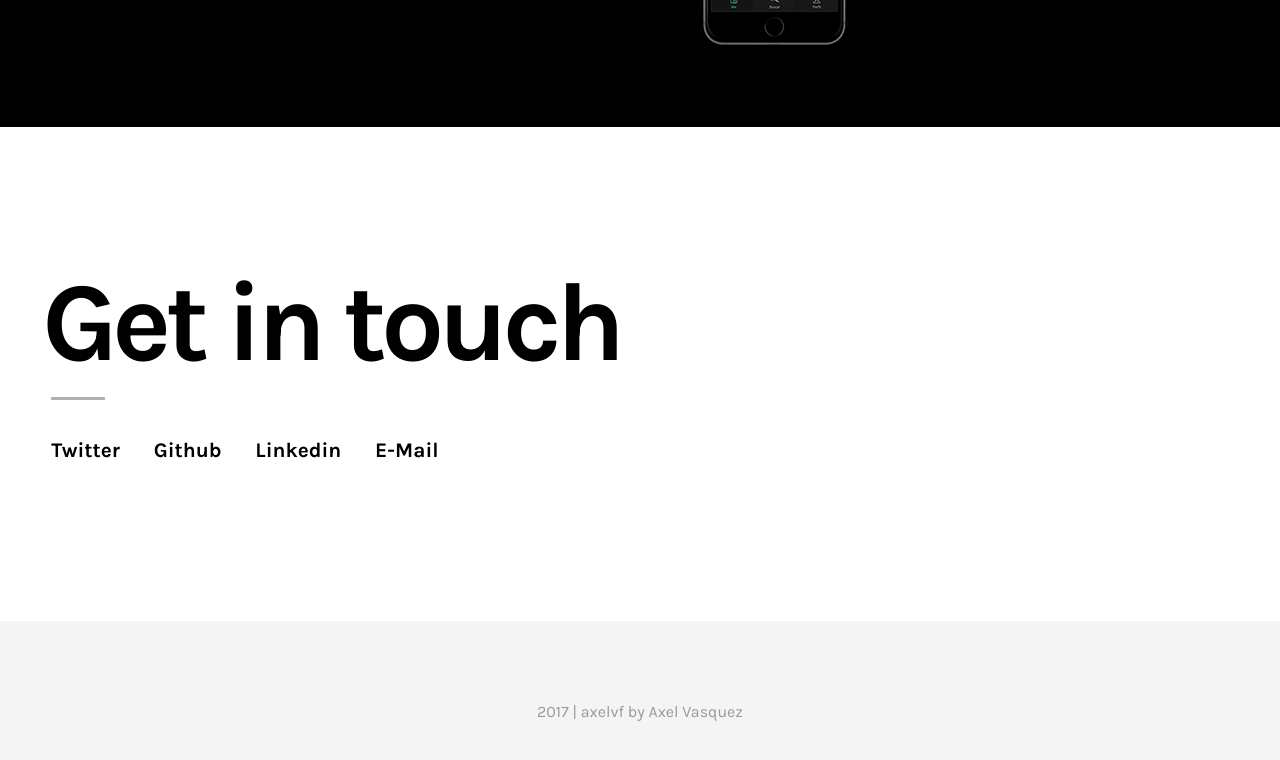
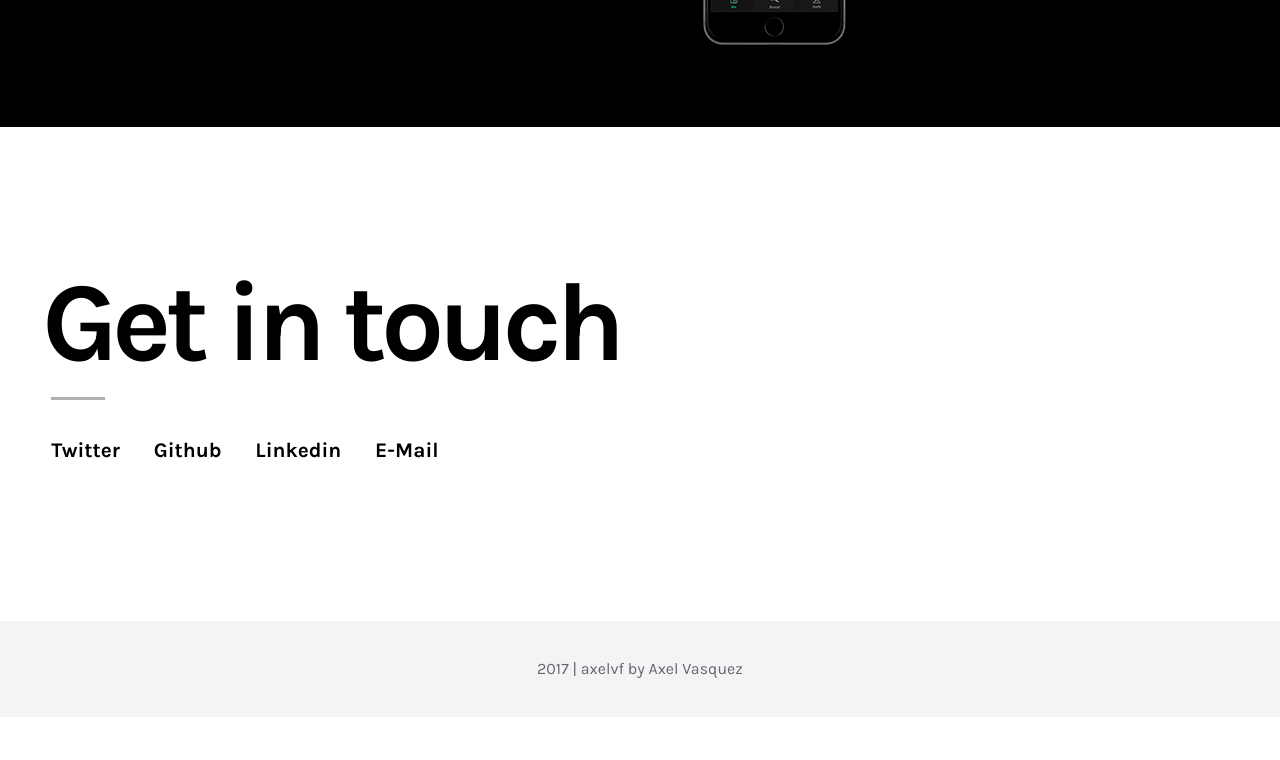
Before and after one commit to axelvf/axelvf.github.io, a plain HTML site: page index.html in a window 1280 px wide. Shown: the part 2157-2917 px from the top of the page. After the commit the page ends 2874 px from the top, so only its background shows below. Drawn offline with Linux system fonts and the light colour scheme.

Commit message:
Remove credits class in footer

```diff
--- a/index.html
+++ b/index.html
@@ -226,9 +226,7 @@
 
         <footer id="footer">
             <div class="footer-content">
-                <div class="credits">
                      <script>document.write(new Date().getFullYear())</script> | axelvf by Axel Vasquez
-                </div>
             </div>
         </footer>
 
```
